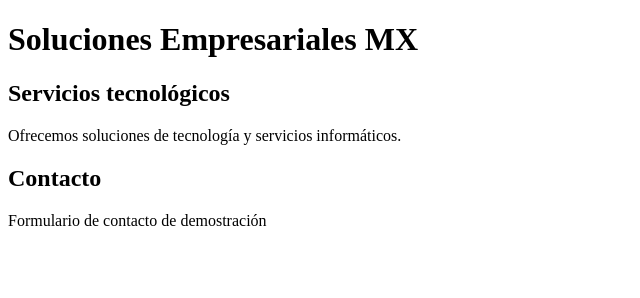
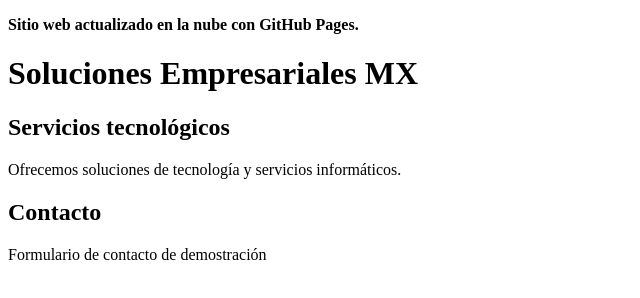
Before and after one commit to mj6671999-rgb/-empresa-cloud.-, a plain HTML site: page index.html in a window 1280 px wide. Shown: the whole page, without its empty margins (0-640 px from the left). Drawn offline with Linux system fonts and the light colour scheme.

Commit message:
Update index.html

```diff
--- a/index.html
+++ b/index.html
@@ -3,6 +3,7 @@
 <head>
 <meta charset="UTF-8">
 <title>Empresa Cloud</title>
+  <p><strong>Sitio web actualizado en la nube con GitHub Pages.</strong></p>
 </head>
 <body>
 <h1>Soluciones Empresariales MX</h1>
```
